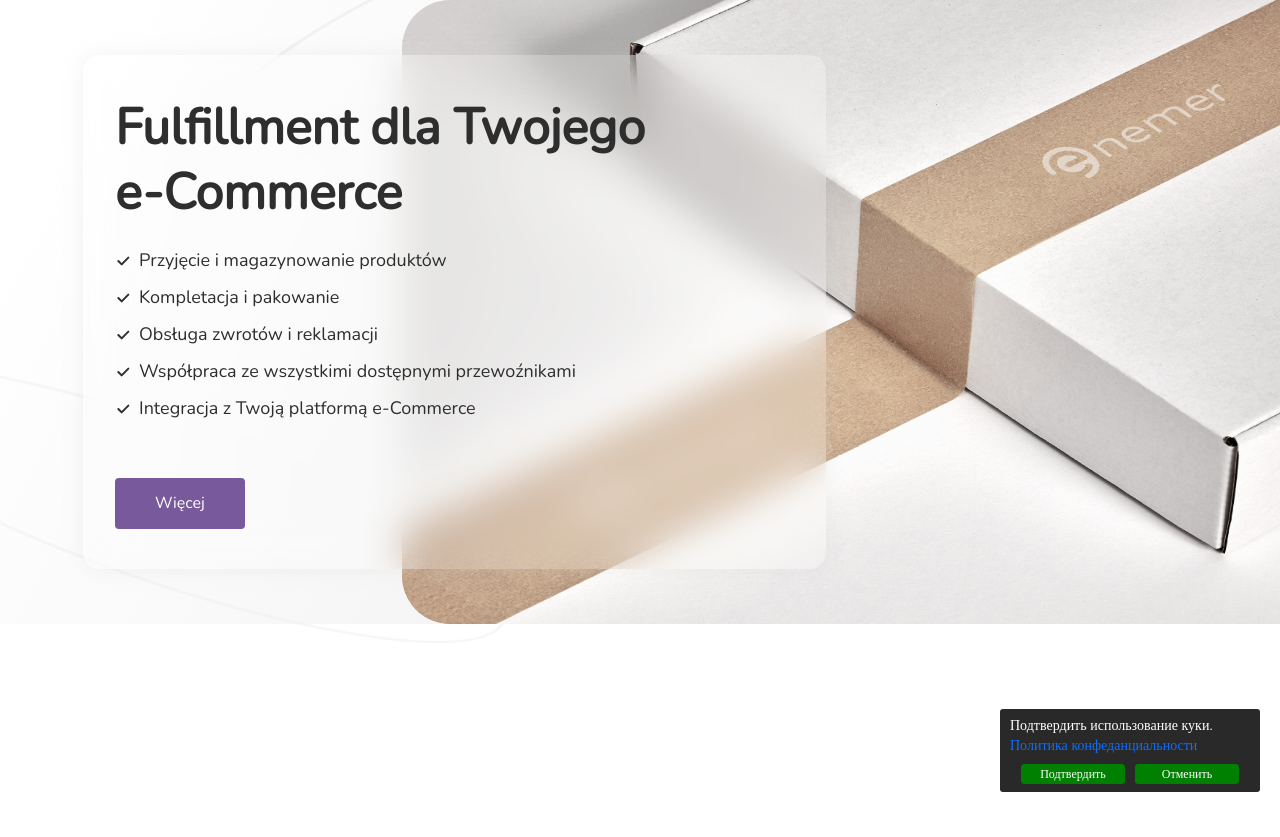
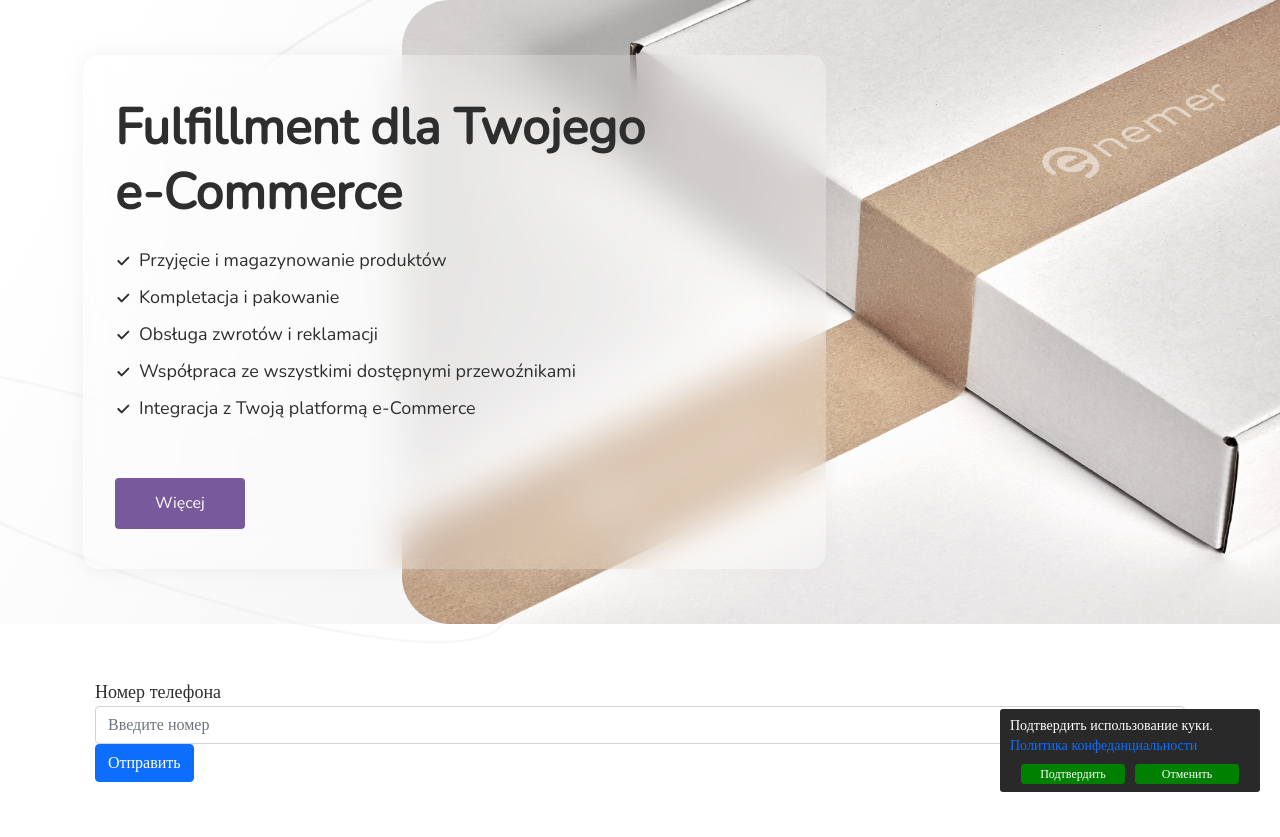
Before and after one commit to KhizhenokPavel/tests, a PHP site: page / in a window 1280 px wide. Before the commit the page ends 792 px from the top, so only its background shows below. Run offline with PHP 8.4, Linux system fonts and the light colour scheme.

Commit message:
end landing

```diff
--- a/html/form.php
+++ b/html/form.php
@@ -6,5 +6,5 @@
         </div>
         <button type="submit" class="btn btn-primary">Отправить</button>
     </form>
-    <div class="result-container"><?= $_GET['message'] ?></div>
+    <div class="result-container"><?php if (isset($_GET['message'])) echo $_GET['message']; ?></div>
 </div>
--- a/index.php
+++ b/index.php
@@ -1,6 +1,7 @@
 <?php include "html/components/start.php"; ?>
 
 <?php include "html/banner.php"; ?>
+<?php include "html/form.php"; ?>
 <?php include "html/cookies_popup.php"; ?>
 
 <?php include "html/components/end.php"; ?>
```
